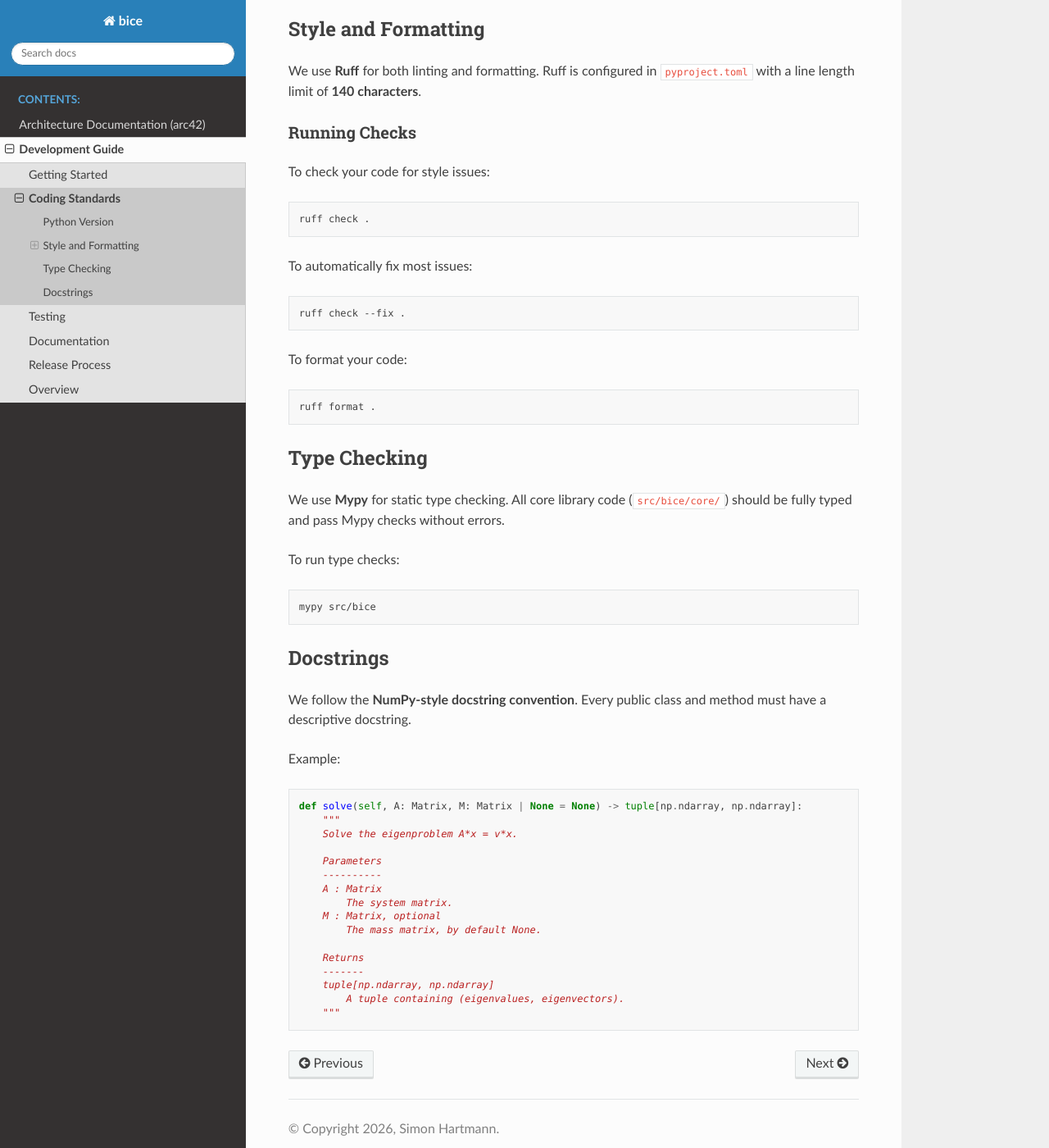
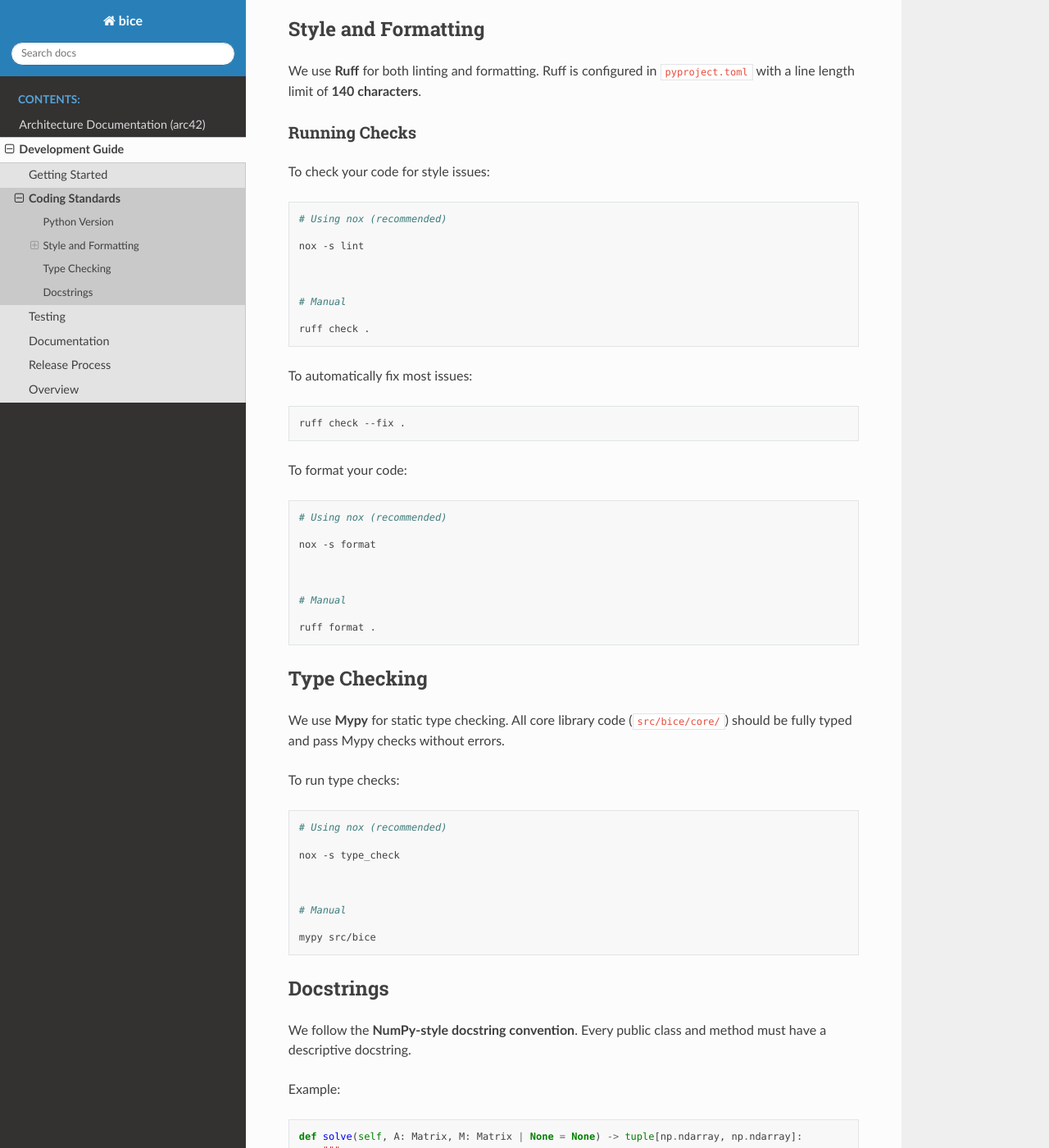
Before and after one commit to simon123h/bice, a Sphinx documentation site: the page built from docs/development/coding_standards.md, in a window 1280 px wide and 1400 px high, scrolled down 342 px. Shown: the whole window at 82% size. Built offline with Sphinx 7.4.7 and the Read the Docs theme 3.1.0, drawn with Linux system fonts in a browser that asks for light colours; pages that are not in the unit, such as notebooks, are missing from menus.

````diff
--- a/docs/development/coding_standards.md
+++ b/docs/development/coding_standards.md
@@ -15,19 +15,41 @@ We use **Ruff** for both linting and formatting. Ruff is configured in `pyprojec
 To check your code for style issues:
 
 ```bash
+
+# Using nox (recommended)
+
+nox -s lint
+
+
+
+# Manual
+
 ruff check .
+
 ```
 
 To automatically fix most issues:
 
 ```bash
+
 ruff check --fix .
+
 ```
 
 To format your code:
 
 ```bash
+
+# Using nox (recommended)
+
+nox -s format
+
+
+
+# Manual
+
 ruff format .
+
 ```
 
 ## Type Checking
@@ -37,7 +59,17 @@ We use **Mypy** for static type checking. All core library code (`src/bice/core/
 To run type checks:
 
 ```bash
+
+# Using nox (recommended)
+
+nox -s type_check
+
+
+
+# Manual
+
 mypy src/bice
+
 ```
 
 ## Docstrings
--- a/pyproject.toml
+++ b/pyproject.toml
@@ -34,6 +34,7 @@ dev = [
     "pytest-cov",
     "ruff",
     "mypy",
+    "nox",
     "types-setuptools",
     "myst-parser",
     "sphinxcontrib-mermaid",
````
Also changed, not shown: README.md (+11 -1 lines), docs/development/documentation.md (+12 -0 lines), noxfile.py (added, +46 -0 lines).
